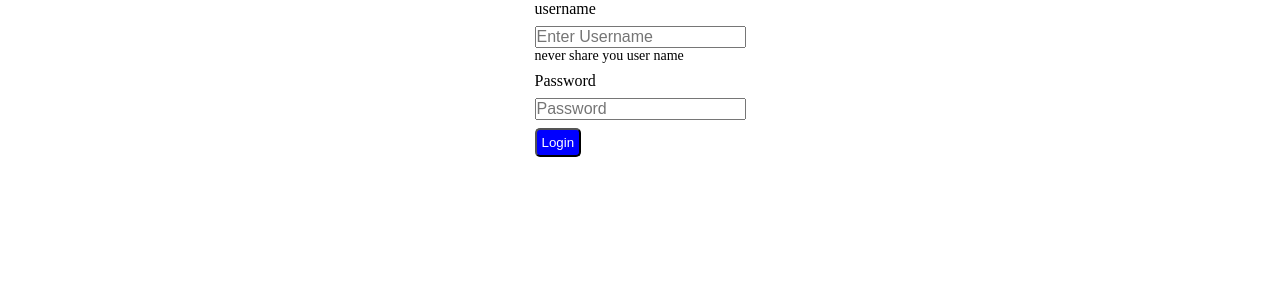
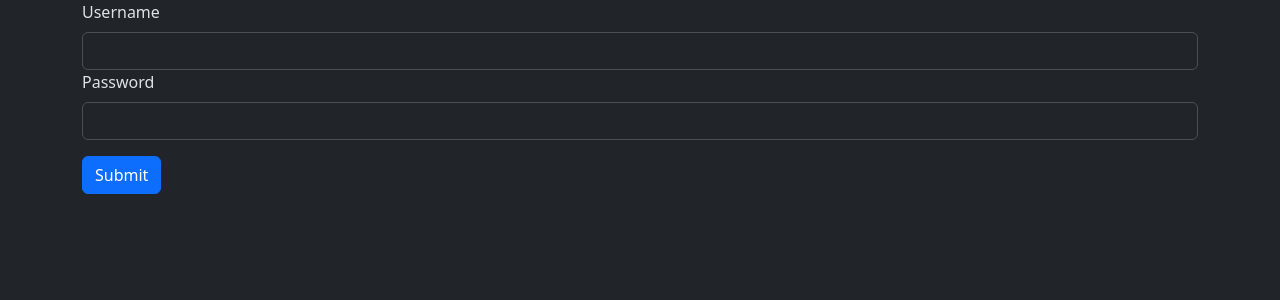
Before and after one commit to ta2005/mini_projet_php, a PHP site: page / in a window 1280 px wide. Shown: the top 300 px of the page. Run offline with PHP 8.4, Linux system fonts and the light colour scheme; some libraries are stand-ins or nearby versions.

Commit message:
added  dark theme

```diff
--- a/index.php
+++ b/index.php
@@ -1,58 +1,26 @@
 <!DOCTYPE html>
-<html lang="en">
-    <head>
-	<meta charset="UTF-8">
-	<meta name="viewport" content="width=device-width, initial-scale=1.0">
-	<title>Document</title>
-	<style>
-	*, *::before, *::after {
-	    /* This stops padding from making boxes wider than you set them */
-	    margin: 0;
-	    padding: 0;
-	}
+<?php $mode = $_COOKIE['mode'] ?? 'dark'; ?>
+<html data-bs-theme="dark" lang="en">
+<head>
+    <meta charset="UTF-8">
+    <link rel="stylesheet" href="node_modules/bootstrap/dist/css/bootstrap.css">
+    <meta name="viewport" content="width=device-width, initial-scale=1.0">
+    <title>Document</title>
+</head>
 
-	body{
-	    display:flex;
-	    justify-content:center;
-	    align-items:center;
-	}
+<body>
+    <div class="container" >
+    <form action="processLogin.php" method="POST">
+        <div class="mb-3">
+            <label for="username" class="form-label">Username</label>
+            <input type="username" name="user" class="form-control" id="username">
+        <div class="mb-3">
+            <label for="exampleInputPassword1" class="form-label">Password</label>
+            <input type="password" name="password" class="form-control" id="exampleInputPassword1">
+        </div>
+        <button type="submit" class="btn btn-primary">Submit</button>
+    </form>
+    </div>
+</body>
 
-	form{
-	    margin:0px auto;
-	}
-
-	input{
-		font-size:16px;
-	    margin:8px 0;
-	}
-	.note{
-	    font-size:14px;
-	    margin-top:-8px;
-	    margin-bottom:8px;
-	}
-
-	button{
-	    padding:5px;
-	    background-color:blue;
-	    border-radius:5px;
-	    color:white;
-	}
-	</style>
-    </head>
-    <body>
-        <?php setcookie('mode','light'); ?>
-	<form action="processLogin" method="POST" >
-	    <label for="user_name">
-		<p>username</p>
-		<input type="text" value="" id="user_name" placeholder="Enter Username">
-		<p class="note">never share you user name</p>
-	    </label>
-	    <label for="pwd">
-		<p>Password</p>
-		<input type="password" value="" id="pwd" placeholder="Password">
-		<p><button type="submit">Login</button></p>
-		<label>
-
-	</form>
-    </body>
 </html>
```
